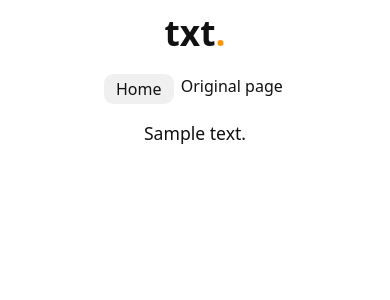
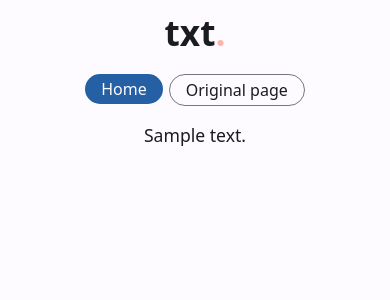
Before and after one commit to TxtDot/txtdot, a Node project: template templates/error.ejs in a window 390 px wide. Shown: the top 300 px of the page. Run offline with Node 20 templates, Linux system fonts and the light colour scheme; the template is opened without the code that fills it: most values are stand-ins (such as "Sample title", 1, 10 or a date in 2020).

Commit message:
Redesign: kind of MD3

```diff
--- a/static/common.css
+++ b/static/common.css
@@ -3,32 +3,30 @@
 }
 
 :root {
-  --bg: #fff;
-  --fg: #111;
-  --bg-b-p: #f0f0f0;
-  --bg-p-s: var(--bg);
+  --bg: #fdfbff;
+  --fg: #1a1c1e;
 
-  --bg2: #eee;
+  --bg2: #74777f;
   --fg2: #333;
 
-  --accent: #0070cc; /* hsl(207, 100%, 40%) */
-  --accent-hl: #003866; /* hsl(207, 100%, 20%) */
+  --accent: #255fa4;
+  --accent-hl: #003060;
 
-  --error: #ff9400;
+  --error: #ffb4ab;
 }
 
 @media (prefers-color-scheme: dark) {
   :root {
-    --bg: #151515;
-    --fg: #eee;
+    --bg: #1a1c1e;
+    --fg: #e3e2e6;
 
-    --bg-b-p: #333;
-
-    --bg2: #444;
+    --bg2: #8e9199;
     --fg2: #bbb;
 
-    --accent: #33a3ff; /* hsl(207, 100%, 60%) */
-    --accent-hl: #99d1ff; /* hsl(207, 100%, 80%) */
+    --accent: #a6c8ff;
+    /* hsl(207, 100%, 60%) */
+    --accent-hl: #003060;
+    /* hsl(207, 100%, 80%) */
   }
 }
 
@@ -53,36 +51,38 @@ main {
   display: flex;
   flex-direction: row;
   flex-wrap: wrap;
-  column-gap: 0.25rem;
-
+  gap: 0.375rem;
   align-items: flex-start;
 }
 
 .button {
-  padding: 0.25rem 0.75rem;
+  padding: 0.25rem 1rem;
 
   border: none;
-  border-radius: 0.6rem;
+  border-radius: 1rem;
 
-  background: var(--bg-b-p);
-  color: var(--fg);
+  background: var(--accent);
+  color: var(--bg);
 
   text-decoration: none;
   font-size: 1rem;
 
   cursor: pointer;
+
+  transition: box-shadow 0.25s ease-out;
 }
 
 .button.secondary {
-  background: var(--bg-p-s);
-  border-color: var(--bg2);
+  background: var(--bg);
+  color: var(--fg);
 
-  padding: 0.1rem 0.2rem;
+  border: 1px solid var(--bg2);
 }
 
 .button:hover {
-  background: var(--bg2);
-  color: var(--fg);
+  box-shadow:
+    0 0.0625rem 0.125rem 0 rgba(0, 0, 0, 0.2),
+    0 0.125rem 0.125rem 0 rgba(0, 0, 0, 0.14);
 }
 
 a {
--- a/static/get.css
+++ b/static/get.css
@@ -1,7 +1,3 @@
-.menu .button {
-  font-size: 0.9rem;
-}
-
 .title {
   border-bottom: 0.125rem solid var(--bg2);
   padding-bottom: 0.125rem;
@@ -11,6 +7,7 @@
 a {
   color: var(--accent);
 }
+
 a:hover {
   color: var(--accent-hl);
 }
--- a/templates/components/menu.ejs
+++ b/templates/components/menu.ejs
@@ -4,7 +4,7 @@
   <%
     if (config.search.enabled) {
       %>
-      <form class="right" action="/search" method="get">
+      <form class="form-search" action="/search" method="get">
         <input type="text" name="q" id="search" placeholder="Search">
         <input class="button" type="submit" value="Go"/>
       </form>
```
Also changed, not shown: static/form-inputs.css (+12 -10 lines), static/form.css (+2 -16 lines), static/search.css (+10 -15 lines), templates/components/form-main.ejs (+16 -20 lines).
